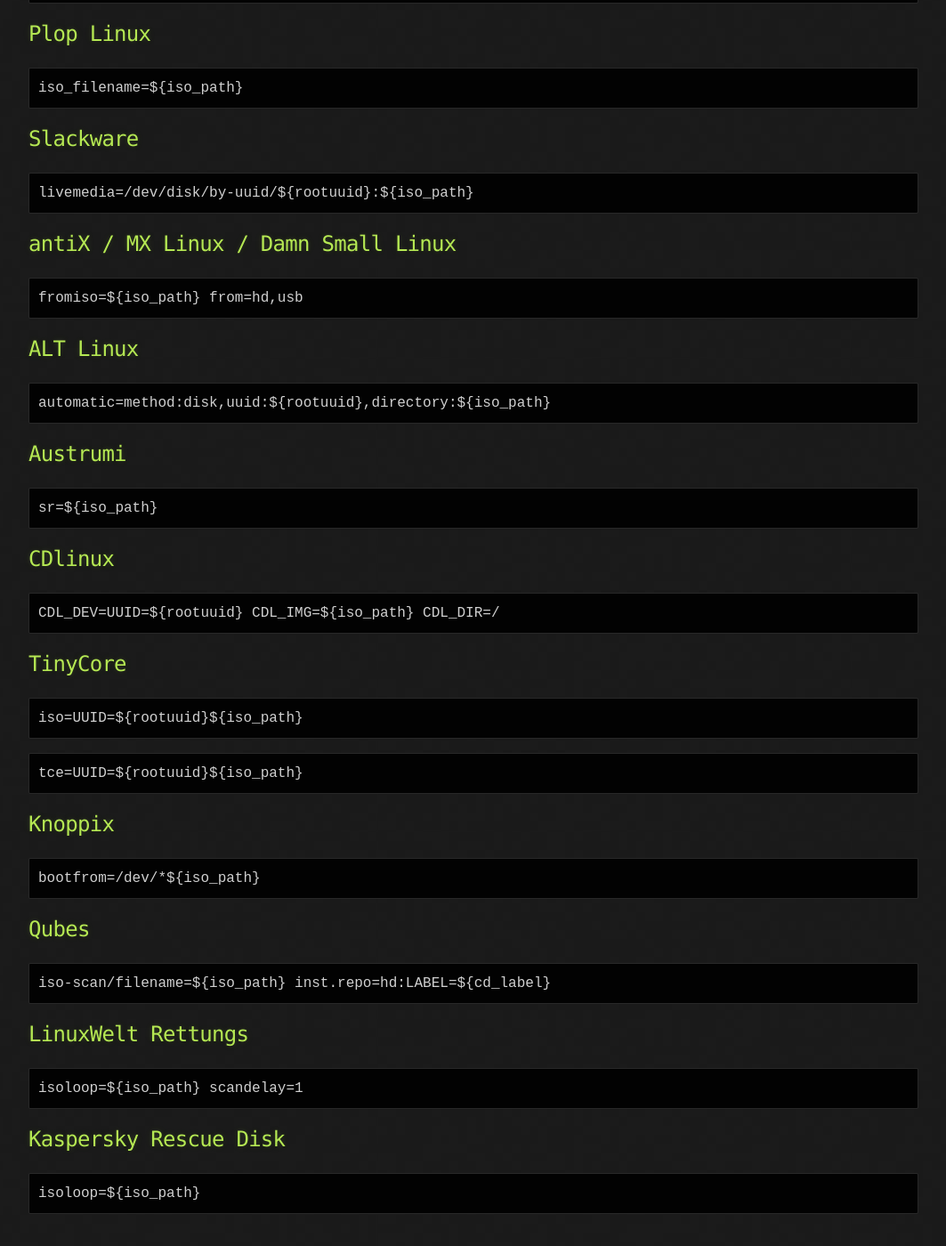
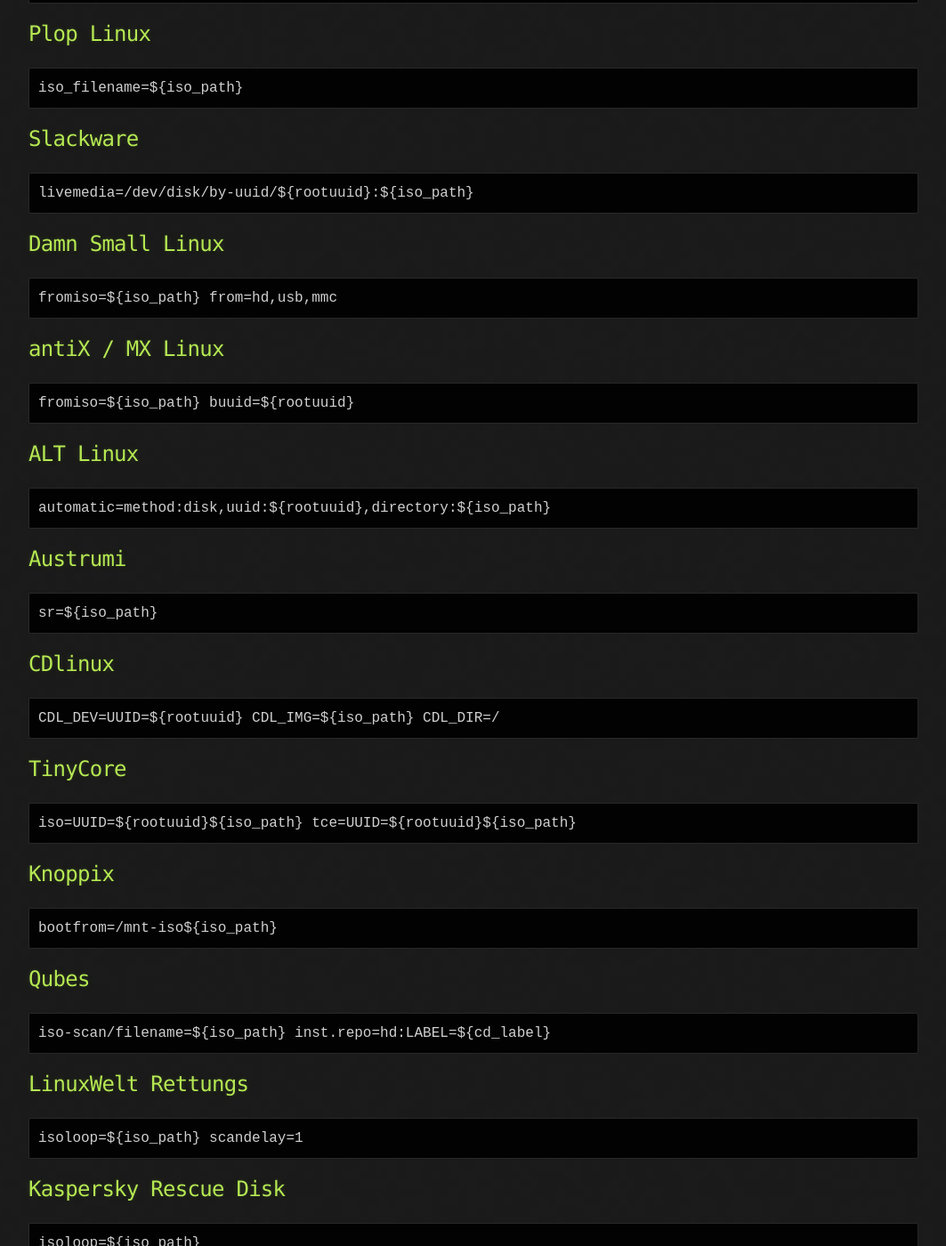
Before and after one commit to a1ive/a1ive.github.io, a Jekyll site: the page built from grub2_loopback.md, in a window 1280 px wide and 1400 px high, scrolled down 4386 px. Shown: the whole window at 89% size, without its empty margins (108-1171 px from the left). Built offline with Jekyll 4.4.1, drawn with Linux system fonts in a browser that asks for light colours; our own code applies the rules of GitHub Pages for plain Markdown files; some of the changed text lies outside the part shown.

Commit message:
Update grub2_loopback.md

````diff
--- a/grub2_loopback.md
+++ b/grub2_loopback.md
@@ -186,9 +186,14 @@ iso_filename=${iso_path}
 livemedia=/dev/disk/by-uuid/${rootuuid}:${iso_path}
 ```
 
-## antiX / MX Linux / Damn Small Linux
+## Damn Small Linux
 ```
-fromiso=${iso_path} from=hd,usb
+fromiso=${iso_path} from=hd,usb,mmc
+```
+
+## antiX / MX Linux
+```
+fromiso=${iso_path} buuid=${rootuuid}
 ```
 
 ## ALT Linux
@@ -208,16 +213,12 @@ CDL_DEV=UUID=${rootuuid} CDL_IMG=${iso_path} CDL_DIR=/
 
 ## TinyCore
 ```
-iso=UUID=${rootuuid}${iso_path}
-```
-
-```
-tce=UUID=${rootuuid}${iso_path}
+iso=UUID=${rootuuid}${iso_path} tce=UUID=${rootuuid}${iso_path}
 ```
 
 ## Knoppix
 ```
-bootfrom=/dev/*${iso_path}
+bootfrom=/mnt-iso${iso_path}
 ```
 
 ## Qubes
````
Also changed, not shown: other parts of grub2_loopback.md (+1 -1 lines).
